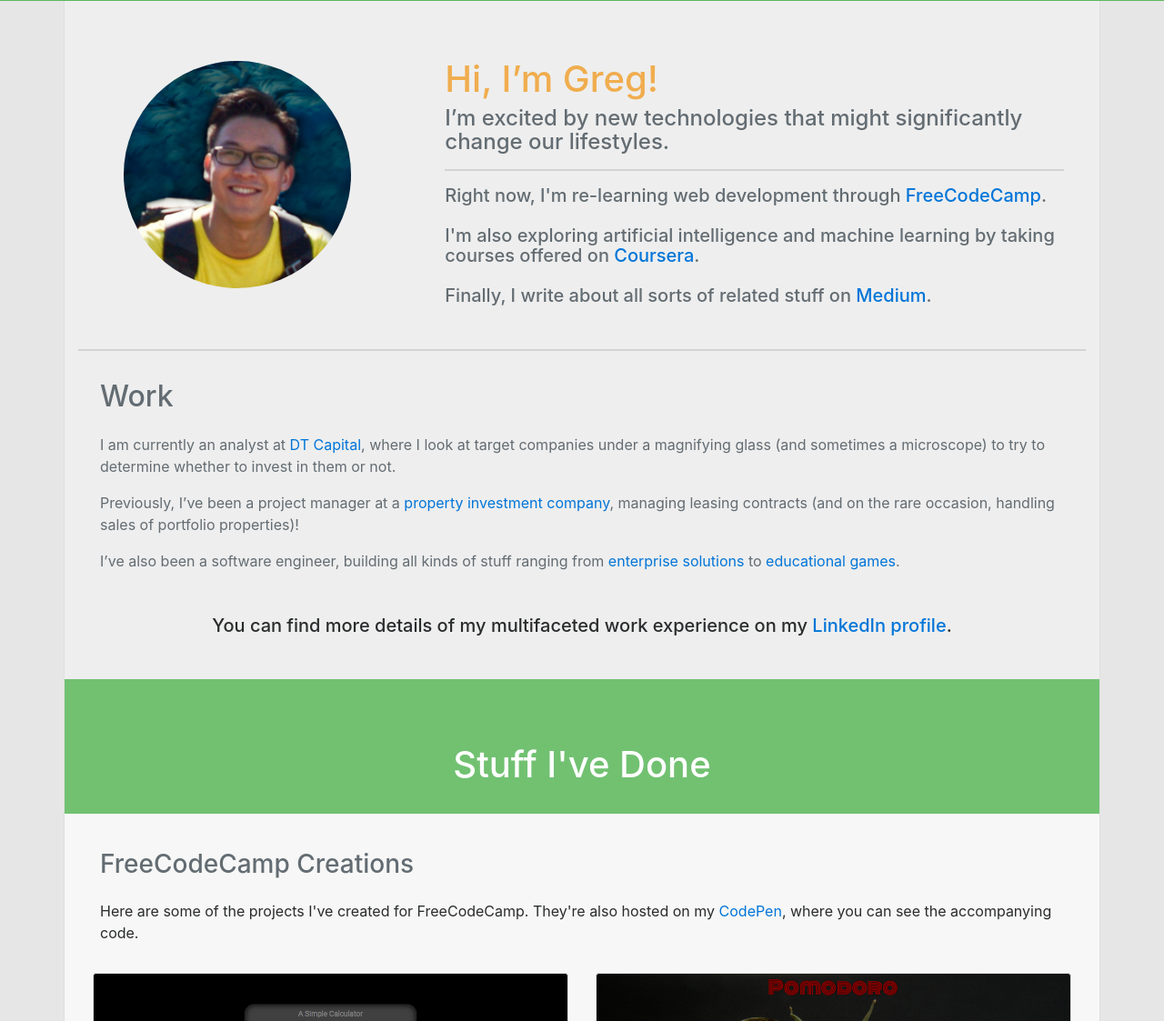
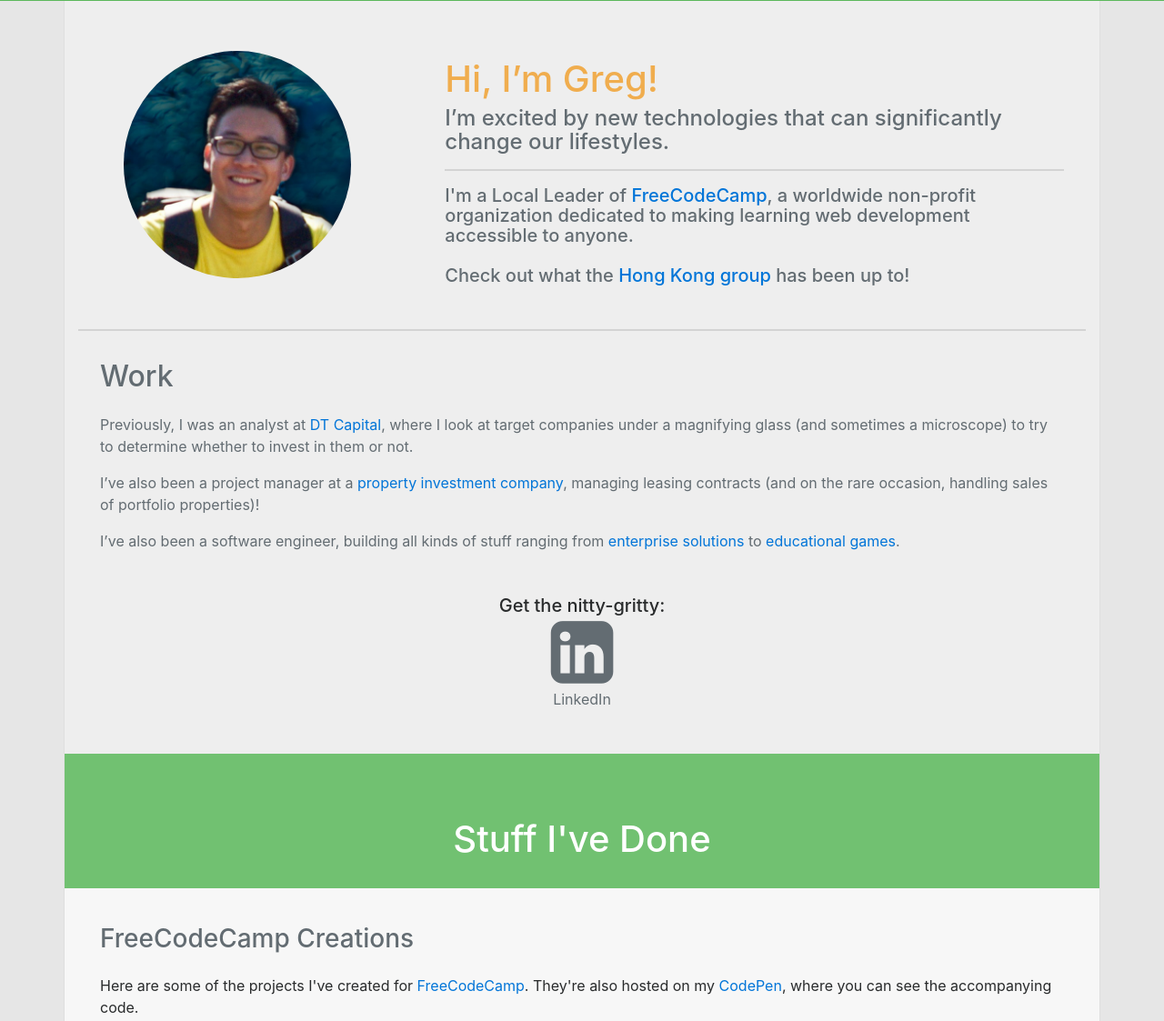
Before and after one commit to gregorywong/gregwong, a plain HTML site: page index.html in a window 1280 px wide. Shown: the part 55-1178 px from the top of the page at 91% size. Drawn offline with nearby package versions, Linux system fonts and the light colour scheme.

Commit message:
small updates and edits

```diff
--- a/index.html
+++ b/index.html
@@ -68,17 +68,14 @@
             Hi, I’m Greg!
           </h1>
           <h4 class="text-muted text-md-left">
-            I’m excited by new technologies that might significantly change our lifestyles.
+            I’m excited by new technologies that can significantly change our lifestyles.
           </h4>
           <hr />
           <h5 class="text-muted text-md-left">
-            Right now, I'm re-learning web development through <a href="https://www.freecodecamp.com/gregorywong">FreeCodeCamp</a>.
+            I'm a Local Leader of <a href="https://www.freecodecamp.com/">FreeCodeCamp</a>, a worldwide non-profit organization dedicated to making learning web development accessible to anyone.
             <br>
             <br>
-            I'm also exploring artificial intelligence and machine learning by taking courses offered on <a href="https://www.coursera.org/specializations/machine-learning" target="_blank">Coursera</a>.
-            <br>
-            <br>
-            Finally, I write about all sorts of related stuff on <a href="https://medium.com/@gregory.lt.wong" target="_blank">Medium</a>.
+            Check out what the <a href="https://freecodecamphongkong.github.io/">Hong Kong group</a> has been up to!
           </h5>
         </div>
       </div>
@@ -89,10 +86,10 @@
         <div class="px-4 text-muted">
           <h2 class="text-center text-md-left py-3">Work</h2>
           <p>
-            I am currently an analyst at <a href="http://www.dt-capitalhk.com/" target="_blank">DT Capital</a>, where I look at target companies under a magnifying glass (and sometimes a microscope) to try to determine whether to invest in them or not.
+            Previously, I was an analyst at <a href="http://www.dt-capitalhk.com/" target="_blank">DT Capital</a>, where I look at target companies under a magnifying glass (and sometimes a microscope) to try to determine whether to invest in them or not.
           </p>
           <p>
-            Previously, I’ve been a project manager at a <a href="http://www.larryproperties.com.hk/" target="_blank">property investment company</a>, managing leasing contracts (and on the rare occasion, handling sales of portfolio properties)!
+            I’ve also been a project manager at a <a href="http://www.larryproperties.com.hk/" target="_blank">property investment company</a>, managing leasing contracts (and on the rare occasion, handling sales of portfolio properties)!
           </p>
           <p>
             I’ve also been a software engineer, building all kinds of stuff ranging from <a href="http://www.boardvantage.com/" target="_blank">enterprise solutions</a>
@@ -104,8 +101,16 @@
     <div class="row">
       <div class="col-12 pt-4 pb-5">
         <h5 class="text-center my-auto">
-          You can find more details of my multifaceted work experience on my <a href="https://www.linkedin.com/in/gregorylwong/" target="_blank">LinkedIn profile</a>.
+          Get the nitty-gritty:
         </h5>
+        <a class="text-muted" href="https://www.linkedin.com/in/gregorylwong/" target="_blank">
+          <div class="text-center">
+            <i class="fa fa-linkedin-square fa-5x"></i>
+            <div class="">
+              LinkedIn
+            </div>
+          </div>
+        </a>
       </div>
     </div>
   </div>
@@ -125,7 +130,7 @@
       <div class="px-4 pt-4">
         <h3 class="text-muted text-center text-md-left py-3">FreeCodeCamp Creations</h3>
         <p>
-          Here are some of the projects I've created for FreeCodeCamp. They're also hosted on my <a href="https://codepen.io/gregorywong/" target="_blank">CodePen</a>, where you can see the accompanying code.
+          Here are some of the projects I've created for <a href="https://www.freecodecamp.com/gregorywong">FreeCodeCamp</a>. They're also hosted on my <a href="https://codepen.io/gregorywong/" target="_blank">CodePen</a>, where you can see the accompanying code.
         </p>
       </div>
     </div>
```
